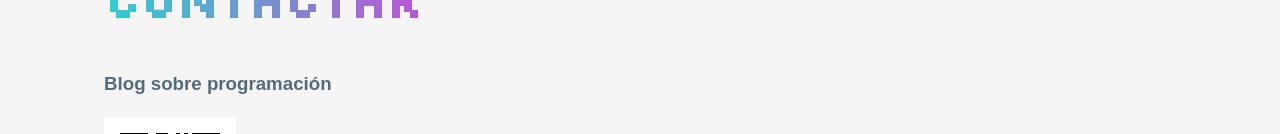
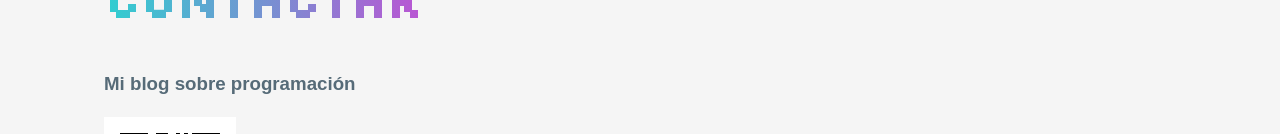
Before and after one commit to JavGuerra/tienda-8-bits, a React (Vite) app in the folder frontend/: page /contact in a window 1280 px wide. Shown: the part 354-488 px from the top of the page. Built offline with nearby package versions, Linux system fonts and the light colour scheme; a web font is replaced by a local one.

Commit message:
Frontend

```diff
--- a/frontend/src/pages/Contact.jsx
+++ b/frontend/src/pages/Contact.jsx
@@ -10,7 +10,7 @@ const Contact = () => {
       <div className="frame bg-contact"></div>
       <div className="container">
         <h2>Contactar</h2>
-        <h3>Blog sobre programación</h3>
+        <h3>Mi blog sobre programación</h3>
         <img id="qr" src="assets/img/qr.svg" alt="Código QR" />
           <p><br/>Git-blog personal sobre tecnología y programación.</p>
           <p>Visítalo en:<br/>
```
